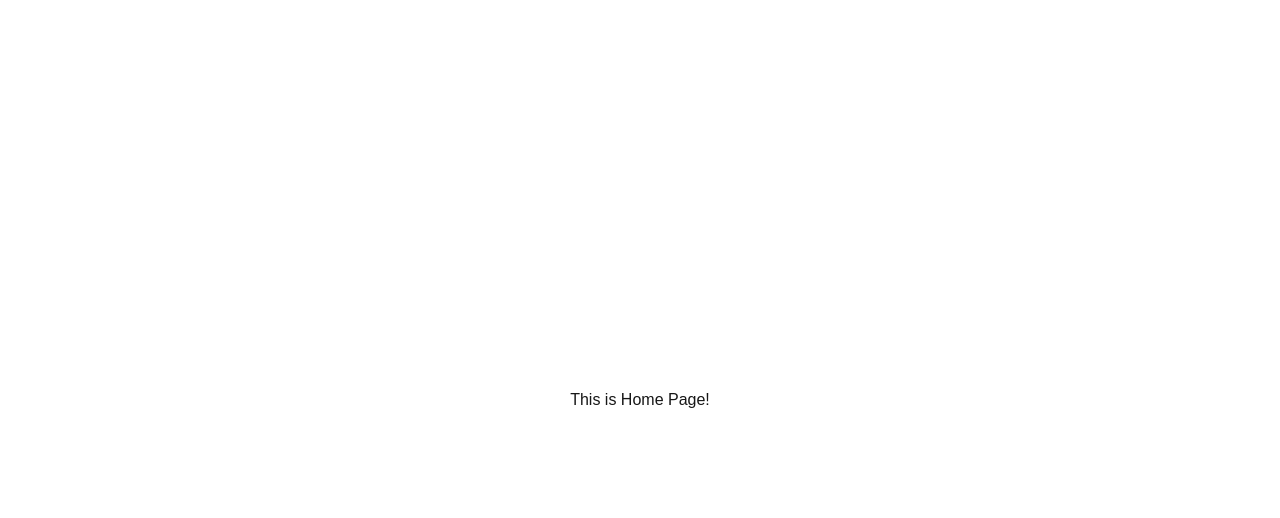
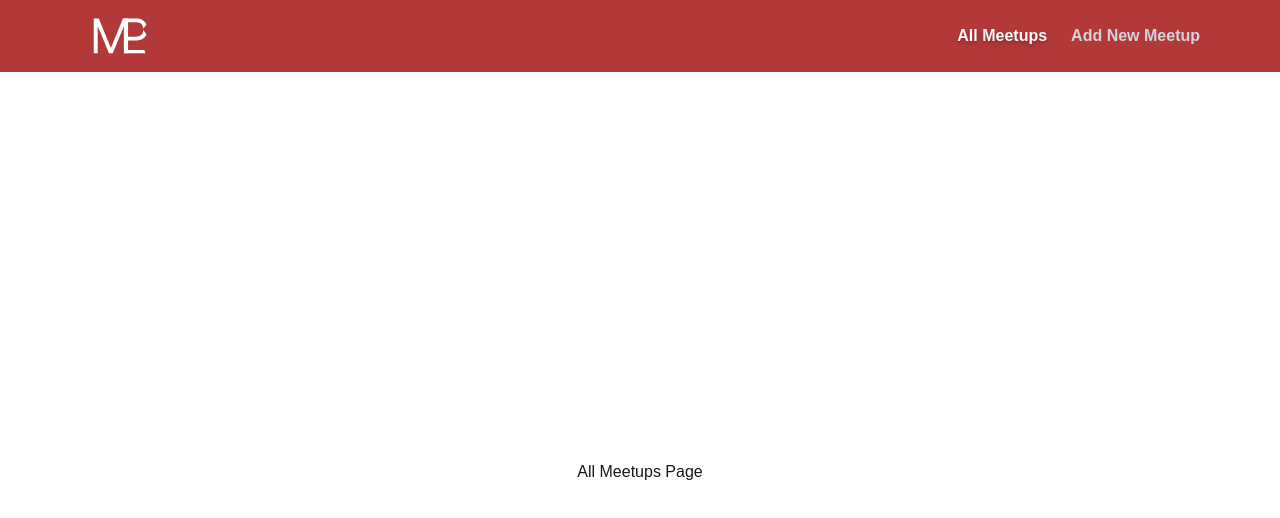
Before and after one commit to Mahmoud-S97/NextJS-Meetup-App, a Next.js app: page / in a window 1280 px wide. Shown: the top 518 px of the page. Built offline with nearby package versions, Linux system fonts and the light colour scheme.

Commit message:
Feat: Prepared main pages and components with some utils

```diff
--- a/package.json
+++ b/package.json
@@ -9,9 +9,12 @@
     "lint": "eslint"
   },
   "dependencies": {
+    "clsx": "^2.1.1",
+    "lucide-react": "^1.8.0",
     "next": "16.2.3",
     "react": "19.2.4",
-    "react-dom": "19.2.4"
+    "react-dom": "19.2.4",
+    "tailwind-merge": "^3.5.0"
   },
   "devDependencies": {
     "@tailwindcss/postcss": "^4",
--- /dev/null
+++ b/src/app/[meetupId]/page.tsx
@@ -0,0 +1,11 @@
+import { JSX } from "react";
+
+const MeetupDetail = (): JSX.Element => {
+    return (
+        <div>
+            Metup Detail Page
+        </div>
+    )
+}
+
+export default MeetupDetail;
--- a/src/app/globals.css
+++ b/src/app/globals.css
@@ -3,6 +3,8 @@
 :root {
   --background: #ffffff;
   --foreground: #171717;
+  --heading: rgb(22, 22, 22);
+  --primary: #b33939;
 }
 
 @theme inline {
@@ -10,12 +12,16 @@
   --color-foreground: var(--foreground);
   --font-sans: var(--font-geist-sans);
   --font-mono: var(--font-geist-mono);
+  --heading: var(--heading)
+  --primary: var(--primary)
 }
 
 @media (prefers-color-scheme: dark) {
   :root {
     --background: #0a0a0a;
     --foreground: #ededed;
+    --heading: rgb(197, 197, 197);
+    --primary: #b33939;
   }
 }
 
--- a/src/app/layout.tsx
+++ b/src/app/layout.tsx
@@ -1,6 +1,7 @@
 import type { Metadata } from "next";
 import { Geist, Geist_Mono } from "next/font/google";
 import "./globals.css";
+import Header from "@/components/layout/header";
 
 const geistSans = Geist({
   variable: "--font-geist-sans",
@@ -27,7 +28,10 @@ export default function RootLayout({
       lang="en"
       className={`${geistSans.variable} ${geistMono.variable} h-full antialiased`}
     >
-      <body className="min-h-full flex flex-col">{children}</body>
+      <body className="min-h-full flex flex-col">
+        <Header />
+        {children}
+      </body>
     </html>
   );
 }
--- /dev/null
+++ b/src/app/new-meetup/page.tsx
@@ -0,0 +1,11 @@
+import { JSX } from "react";
+
+const NewMeetupPage = ():JSX.Element => {
+    return (
+        <div>
+            Add New Meetup Page
+        </div>
+    )
+}
+
+export default NewMeetupPage;
--- a/src/app/page.tsx
+++ b/src/app/page.tsx
@@ -3,7 +3,7 @@ import Image from "next/image";
 export default function Home() {
   return (
     <main className="flex flex-col w-full min-h-screen items-center justify-center">
-      <h1>This is Home Page!</h1>
+      <h1>All Meetups Page</h1>
     </main>
   );
 }
--- /dev/null
+++ b/src/components/globals/app-icon.tsx
@@ -0,0 +1,25 @@
+import { icons, type IconName } from "@/lib/icons";
+import { classes } from "@/utils/classes";
+
+type IconProps = {
+  name: IconName;
+  size?: number;
+  className?: string;
+  strokeWidth?: number;
+};
+
+const Icon = ({ name, size = 22, className, strokeWidth = 2 }: IconProps) => {
+  const LucideIcon = icons[name];
+
+  if (!LucideIcon) return null;
+
+  return (
+    <LucideIcon
+      size={size}
+      strokeWidth={strokeWidth}
+      className={classes("shrink-0", className)}
+    />
+  );
+};
+
+export default Icon;
--- /dev/null
+++ b/src/components/globals/logo.tsx
@@ -0,0 +1,33 @@
+
+type LogoProps = {
+    fillColor?: string,
+    width?: string;
+    height?: string
+}
+
+const Logo = ({ fillColor, width, height }: LogoProps) => {
+  return (
+    <svg
+      width={width || "250"}
+      height={height || "250"}
+      viewBox='0 0 250 250'
+      fill="none"
+      xmlns="http://www.w3.org/2000/svg"
+    >
+      <path
+        d="M43 70H58.767L95.8409 160.554H97.1193L134.193 70H149.96V179.091H137.602V96.2074H136.537L102.446 179.091H90.5142L56.4233 96.2074H55.358V179.091H43V70Z"
+        fill={fillColor || "#BE1313"}
+      />
+      <path
+        d="M137 179.091V70H173.861C182.419 70 189.415 71.5447 194.848 74.6342C200.317 77.6882 204.365 81.8253 206.993 87.0455C209.621 92.2656 197.938 98.0895 197.938 104.517C197.938 110.945 209.621 116.786 206.993 122.042C204.401 127.298 200.388 131.488 194.955 134.613C189.521 137.702 182.561 139.247 174.074 139.247H147.653V127.528H173.648C179.507 127.528 184.212 126.516 187.764 124.492C191.315 122.468 193.889 119.734 195.487 116.289C197.121 112.809 197.938 108.885 197.938 104.517C197.938 100.149 197.121 96.2429 195.487 92.7983C193.889 89.3537 191.297 86.6548 187.71 84.7017C184.124 82.7131 179.365 81.7188 173.435 81.7188H150.21V179.091H137Z"
+        fill={fillColor || "#BE1313"}
+      />
+      <path
+        d="M149.79 169.091H201.234L204.29 179.091H149.79V169.091Z"
+        fill={fillColor || "#BE1313"}
+      />
+    </svg>
+  );
+};
+
+export default Logo;
--- /dev/null
+++ b/src/components/layout/header.tsx
@@ -0,0 +1,72 @@
+"use client";
+import React, { JSX, useState } from "react";
+import Logo from "../globals/logo";
+import Link from "next/link";
+import { classes } from "@/utils/classes";
+import { usePathname } from "next/navigation";
+import Icon from "../globals/app-icon";
+
+const Header = (props: any): JSX.Element => {
+  const [showMobileMenu, setShowMobileMenu] = useState<boolean>(false);
+
+  const toggleMenu = () => setShowMobileMenu((prevValue) => !prevValue);
+
+  const pathName = usePathname();
+
+  return (
+    <header className="w-full min-h-18 sm:h-18 bg-(--primary)">
+      <nav className="w-full h-[100%] relative flex flex-col p-4 sm:px-20 sm:flex-row items-start sm:items-center justify-center sm:justify-between">
+        <Link
+          href="/"
+          className="w-16 h-16 sm:w-20 sm:h-20 flex items-center justify-center"
+          onClick={showMobileMenu ? toggleMenu : () => {}}
+        >
+          <Logo fillColor="#FFFFFF" width="100%" height="100%" />
+        </Link>
+        <ul
+          className={classes(
+            "hidden w-full sm:w-auto sm:flex sm:flex-row gap-2 sm:gap-6 p-4 sm:p-0 ease-in-out duration-300",
+            { "flex flex-col": showMobileMenu },
+          )}
+        >
+          <li
+            className={classes(
+              "w-full sm:w-auto text-gray-300 inline-block hover:text-gray-50 focus:text-gray-50 text-md font-semibold ease duration-200",
+              { "text-gray-50 text-shadow-lg": pathName === "/" },
+            )}
+          >
+            <Link
+              href="/"
+              className="w-full py-2 sm:py-0 block sm:flex"
+              onClick={toggleMenu}
+            >
+              All Meetups
+            </Link>
+          </li>
+          <li
+            className={classes(
+              "w-full sm:w-auto text-gray-300 inline-block hover:text-gray-50 focus:text-gray-50 text-md font-semibold ease duration-200",
+              { "text-gray-50 text-shadow-lg": pathName.startsWith("/new") },
+            )}
+          >
+            <Link
+              href="/new-meetup"
+              className="w-full py-2 sm:py-0 block sm:flex"
+              onClick={toggleMenu}
+            >
+              Add New Meetup
+            </Link>
+          </li>
+        </ul>
+        <button
+          className="inline-block sm:hidden absolute end-6 top-10 cursor-pointer"
+          onClick={toggleMenu}
+        >
+          <Icon name="menu" className="text-gray-100" strokeWidth={3} />
+        </button>
+      </nav>
+    </header>
+  );
+};
+
+export default Header;
--- /dev/null
+++ b/src/lib/icons.tsx
@@ -0,0 +1,19 @@
+import {
+  Home,
+  User,
+  Settings,
+  ArrowRight,
+  Menu,
+  type LucideIcon,
+} from "lucide-react";
+
+export const icons = {
+  home: Home,
+  user: User,
+  settings: Settings,
+  arrowRight: ArrowRight,
+  menu: Menu,
+};
+
+export type IconName = keyof typeof icons;
+export type IconType = LucideIcon;
--- /dev/null
+++ b/src/utils/classes.tsx
@@ -0,0 +1,6 @@
+import { clsx, type ClassValue } from 'clsx';
+import {twMerge} from 'tailwind-merge';
+
+export const classes = (...classes: ClassValue[]) => {
+    return twMerge(clsx(...classes));
+}
```
Also changed, not shown: 1 other file (tests, documents, lock files or other folders).
